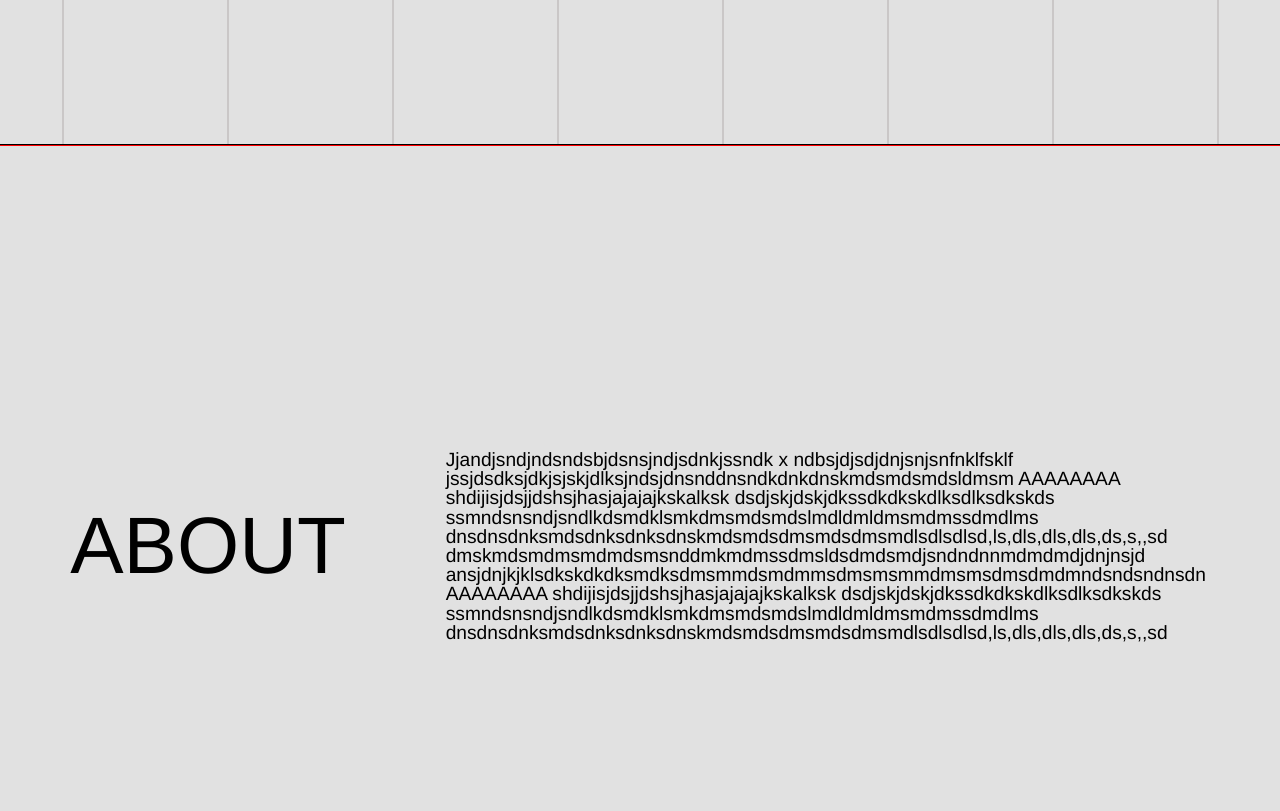
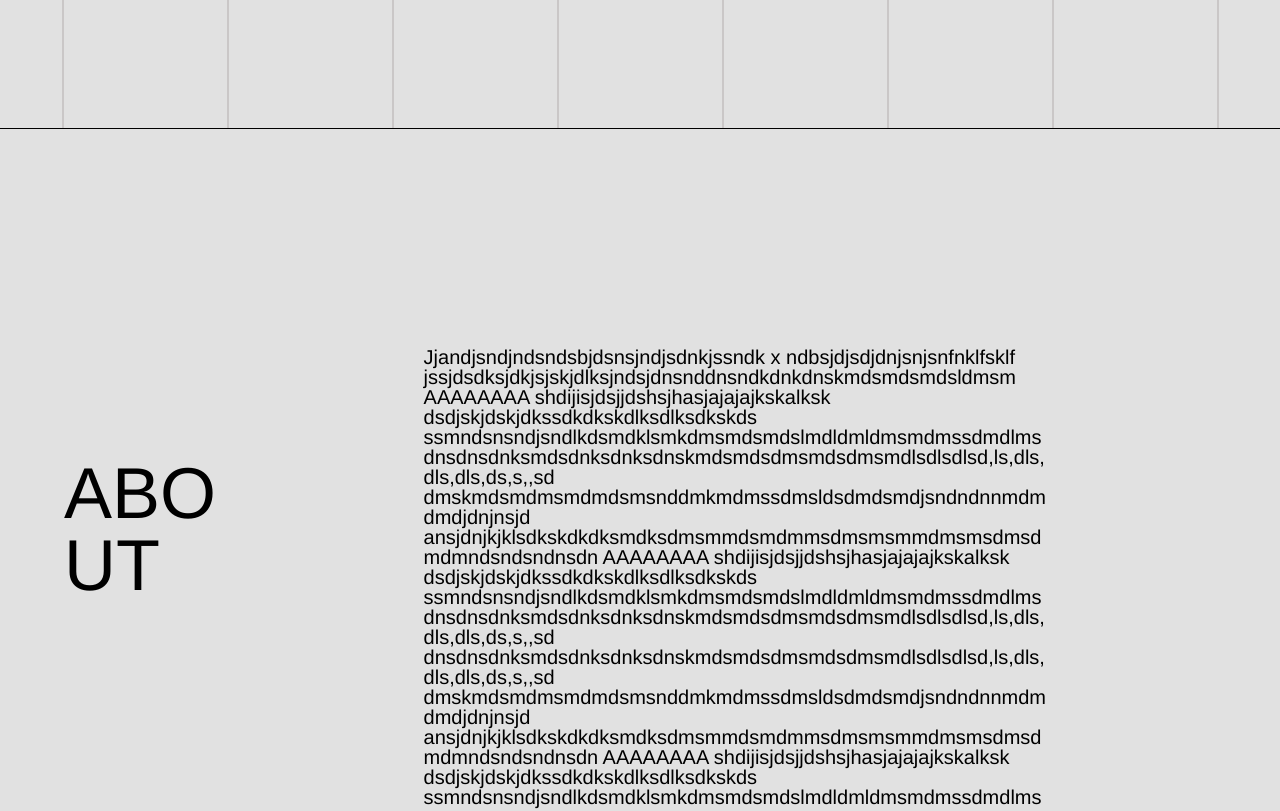
Before and after one commit to HristinaGjo/Website-Portfolio-HG, a React (Vite) app: page / in a window 1280 px wide. Shown: the part 1660-2471 px from the top of the page. Built offline with nearby package versions, Linux system fonts and the light colour scheme.

Commit message:
grid layout for laptop sections: About,services and connect

```diff
--- a/src/components/About.jsx
+++ b/src/components/About.jsx
@@ -51,7 +51,13 @@ const About = React.forwardRef (({ id }, ref) => {
           ansjdnjkjklsdkskdkdksmdksdmsmmdsmdmmsdmsmsmmdmsmsdmsdmdmndsndsndnsdn
           AAAAAAAA shdijisjdsjjdshsjhasjajajajkskalksk dsdjskjdskjdkssdkdkskdlksdlksdkskds
           ssmndsnsndjsndlkdsmdklsmkdmsmdsmdslmdldmldmsmdmssdmdlms
-          dnsdnsdnksmdsdnksdnksdnskmdsmdsdmsmdsdmsmdlsdlsdlsd,ls,dls,dls,dls,ds,s,,sd</span>
+          dnsdnsdnksmdsdnksdnksdnskmdsmdsdmsmdsdmsmdlsdlsdlsd,ls,dls,dls,dls,ds,s,,sd
+          dnsdnsdnksmdsdnksdnksdnskmdsmdsdmsmdsdmsmdlsdlsdlsd,ls,dls,dls,dls,ds,s,,sd
+          dmskmdsmdmsmdmdsmsnddmkmdmssdmsldsdmdsmdjsndndnnmdmdmdjdnjnsjd
+          ansjdnjkjklsdkskdkdksmdksdmsmmdsmdmmsdmsmsmmdmsmsdmsdmdmndsndsndnsdn
+          AAAAAAAA shdijisjdsjjdshsjhasjajajajkskalksk dsdjskjdskjdkssdkdkskdlksdlksdkskds
+          ssmndsnsndjsndlkdsmdklsmkdmsmdsmdslmdldmldmsmdmssdmdlms
+          </span>
         </div>
         </div>
         </div>
--- a/src/components/Connect.jsx
+++ b/src/components/Connect.jsx
@@ -41,12 +41,12 @@ const Connect = ({ id }) => {
           <span style={{ "--i": 5 }}>S</span>
           <span style={{ "--i": 6 }}> &nbsp;</span>
           <span style={{ "--i": 7 }}>C</span>
-          <span style={{ "--i": 8 }}>O</span>
-          <span style={{ "--i": 9 }}>N</span>
-          <span style={{ "--i": 10 }}>N</span>
-          <span style={{ "--i": 11 }}>E</span>
+          <span style={{ "--i": 8 }}>H</span>
+          <span style={{ "--i": 9 }}>A</span>
+          <span style={{ "--i": 10 }}>T</span>
+      {    /* <span style={{ "--i": 11 }}>E</span>
           <span style={{ "--i": 12 }}>C</span>
-          <span style={{ "--i": 13 }}>T</span>
+          <span style={{ "--i": 13 }}>T</span> */}
         </div>
 
         <a className={classes.emailLink} href="mailto:hgjorgieva@gmail.com">hgjorgieva@gmail.com</a>
--- a/src/styles/about.module.css
+++ b/src/styles/about.module.css
@@ -5,7 +5,7 @@ body {
 
 .pageCtn {
     width: 100%;
-    height: 100vh;
+    height: 140vh;
     /* background: red;*/
     display: flex;
     justify-content: center;
@@ -19,7 +19,7 @@ body {
 }
 
 .leftCtn{
-    font-size:2.25rem ;
+    font-size:2rem;
 }
 
 .rightCtn{
@@ -47,8 +47,38 @@ body {
     animation-delay: calc(var(--i)*0.15s);
 }
 
+@media (min-width: 768px) {
+    .pageCtn {
+      width: 100%;
+      height: 100vh;
+      border-bottom: 1px solid black;
+      box-sizing: border-box;
+      padding: 4rem;
+    }
 
-@media (min-width: 768px) {
+    .textCtn {
+      display: grid;
+      grid-template-columns: 1fr 2fr;
+      align-items: center;
+      justify-content: center;
+      font-family: "Helvetica";
+      gap: 10rem;
+    }
+
+    .leftCtn {
+      font-size: 4.5rem;
+    }
+
+    .rightCtn {
+      font-size: 1.25rem;
+      width: calc(100% - 10rem);
+      height: calc(100% - 6rem);
+      overflow-wrap: break-word;
+    }
+  }
+
+
+/* @media (min-width: 768px) {
 
     .pageCtn {
         width: 100%;
@@ -57,7 +87,7 @@ body {
         /*display: flex;
         justify-content: center;
         align-items: center;
-        border-bottom: 1px solid black;*/
+        border-bottom: 1px solid black;
     }
 
     .textCtn{
@@ -81,9 +111,9 @@ body {
         flex-direction: column;
         justify-content: flex-start;
         align-items: center;
-       /* display: flex; */
+       /* display: flex;
     }
-}
+} */
 
 
 /* body {
--- a/src/styles/connect.module.css
+++ b/src/styles/connect.module.css
@@ -109,22 +109,19 @@ a{
   .pageCtn {
     width: 100%;
     height: 47vh;
-    display: flex;
+    display: grid;
+    gap: 2rem;
+    grid-template-columns: 1fr 2fr;
     justify-content: center;
     align-items: center;
-    margin-top: 5rem;
+    padding: 4rem;
+    box-sizing: border-box;
   }
 
-  .leftCtn {
-    margin-left: -40rem;
-    margin-bottom: 2rem; /* Adjust margin-bottom to create space between text and email */
-    display: flex;
-    flex-direction: column; /* Ensure text and email are stacked vertically */
-    align-items: flex-start; /* Center text and email horizontally */
-  }
 
   .leftCtn span {
-    font-size: 5.5rem;
+    font-size: 4.5rem;
+    display: inline-block;
   }
 
   .emailLink {
@@ -141,6 +138,6 @@ a{
 }
 
 
-@media (max-width: 767px) {
+/* @media (max-width: 767px) {
 
-}
+} */
--- a/src/styles/navbar.module.css
+++ b/src/styles/navbar.module.css
@@ -23,6 +23,7 @@ body{
     gap:1.5rem;
 }
 
+
 /*.portfolio{
     transform: rotate(90deg);
     margin-top: 5.5rem;
@@ -36,7 +37,7 @@ body{
         display: flex;
         justify-content: space-between;
         align-items: center;
-        padding: 1rem 2rem;
+        padding: .5rem 2rem;
         /*background: red;*/
         z-index: 1000;
         font-weight: 300;
@@ -49,6 +50,14 @@ body{
         justify-content: space-between;
         gap:1.5rem;
     }
+
+   /* .navCtn.scrolled {
+        background-color: rgba(0,0,0,0.1);
+      } */
+
+        .navCtn.scrolled {
+       color:red;
+      }
 
 }
 
--- a/src/styles/sectionContainer.module.css
+++ b/src/styles/sectionContainer.module.css
@@ -11,10 +11,10 @@ body{
     box-sizing: border-box;
   }
 
-  @media (min-width: 768px) {
+   @media (min-width: 768px) {
     .sectionContainer {
         width: 100%;
-        padding: 0rem;
+        padding: 0;
         align-items: center;
         border-bottom: 1px solid black;
         box-sizing: border-box;
--- a/src/styles/services.module.css
+++ b/src/styles/services.module.css
@@ -71,26 +71,25 @@ body {
       height: 70vh;
       border-bottom: 1px solid black;
       margin: 0;
-      display: flex;
+      /* display: flex;
       justify-content: center;
+      align-items: center; */
+      display: grid;
+      grid-template-columns: 1fr 2fr;
       align-items: center;
-
+      justify-content: center;
+      box-sizing: border-box;
+      padding: 4rem;
+      gap: 10rem;
     }
 
     .leftCtn {
-      font-size: 5.5rem;
-      margin-left: -55rem;
+      font-size: 4.5rem;
     }
 
     .rightCtn {
-      font-size: 1.7rem;
+      font-size: 2rem;
       width:auto;
-      display: flex;
-      flex-direction: column;
-      justify-content: center;
-      align-items: center;
-      margin-left: 30rem;
-      margin-top: -8rem;
     }
 
     .line1,
```
Also changed, not shown: src/components/Navbar.jsx (+41 -0 lines).
